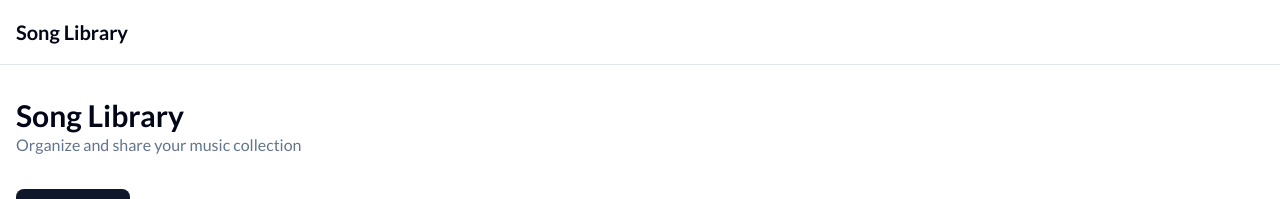
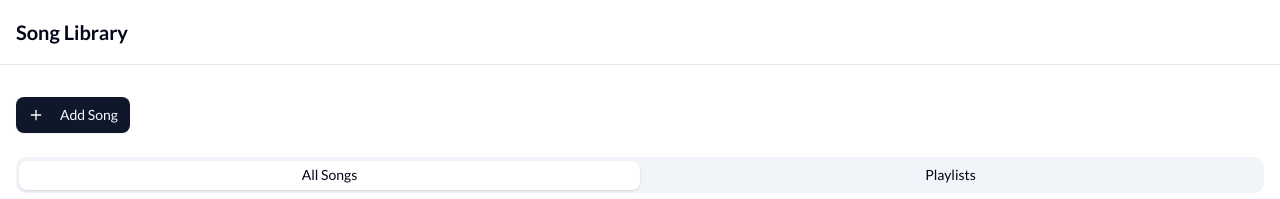
Before and after one commit to mfuentesg/song-library, a Next.js app: page /dashboard in a window 1280 px wide. Shown: the top 199 px of the page. Built offline with nearby package versions, Linux system fonts and the light colour scheme; no server answers; the database is empty.

Commit message:
chore: delete header from dashboard page

```diff
--- a/app/dashboard/page.tsx
+++ b/app/dashboard/page.tsx
@@ -17,10 +17,6 @@ export default async function Home() {
     <>
       <Header />
       <main className="container mx-auto py-8 px-4">
-        <div className="mb-8">
-          <h1 className="text-3xl font-bold">Song Library</h1>
-          <p className="text-muted-foreground">Organize and share your music collection</p>
-        </div>
         {(playlistsResponse.error || songsResponse.error) && <p>Error loading data</p>}
         {!playlistsResponse.error && !songsResponse.error && (
           <SongLibrary playlists={playlistsResponse.data} songs={songsResponse.data} />
--- a/next.config.ts
+++ b/next.config.ts
@@ -49,7 +49,13 @@ const withPWA = require("next-pwa")({
   register: true,
   skipWaiting: true,
   runtimeCaching,
-  buildExcludes: [/middleware-manifest\.json$/]
+  buildExcludes: [
+    /chunks\/.*$/,
+    /css\/.*$/,
+    /middleware-manifest\.json$/,
+    /_next\/static\/.*$/,
+    /images\/.*$/
+  ]
 })
 
 export default withPWA(nextConfig)
```
